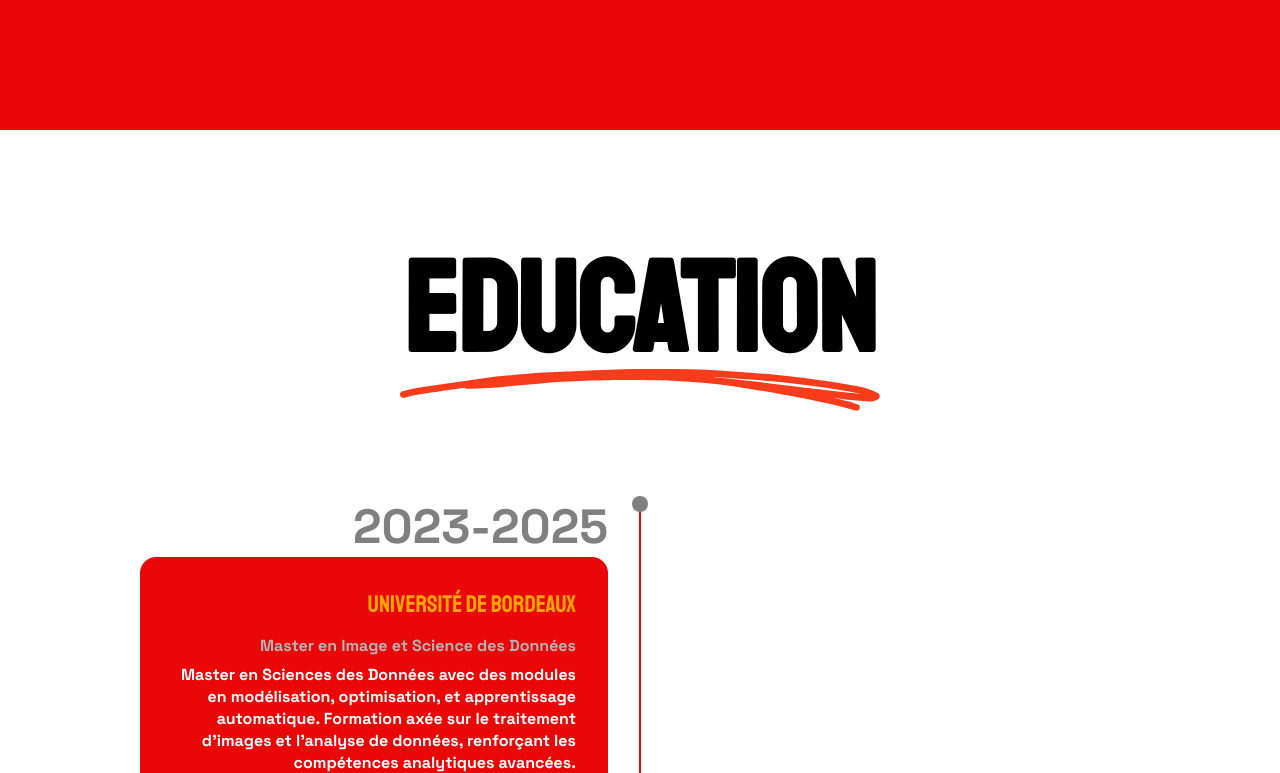
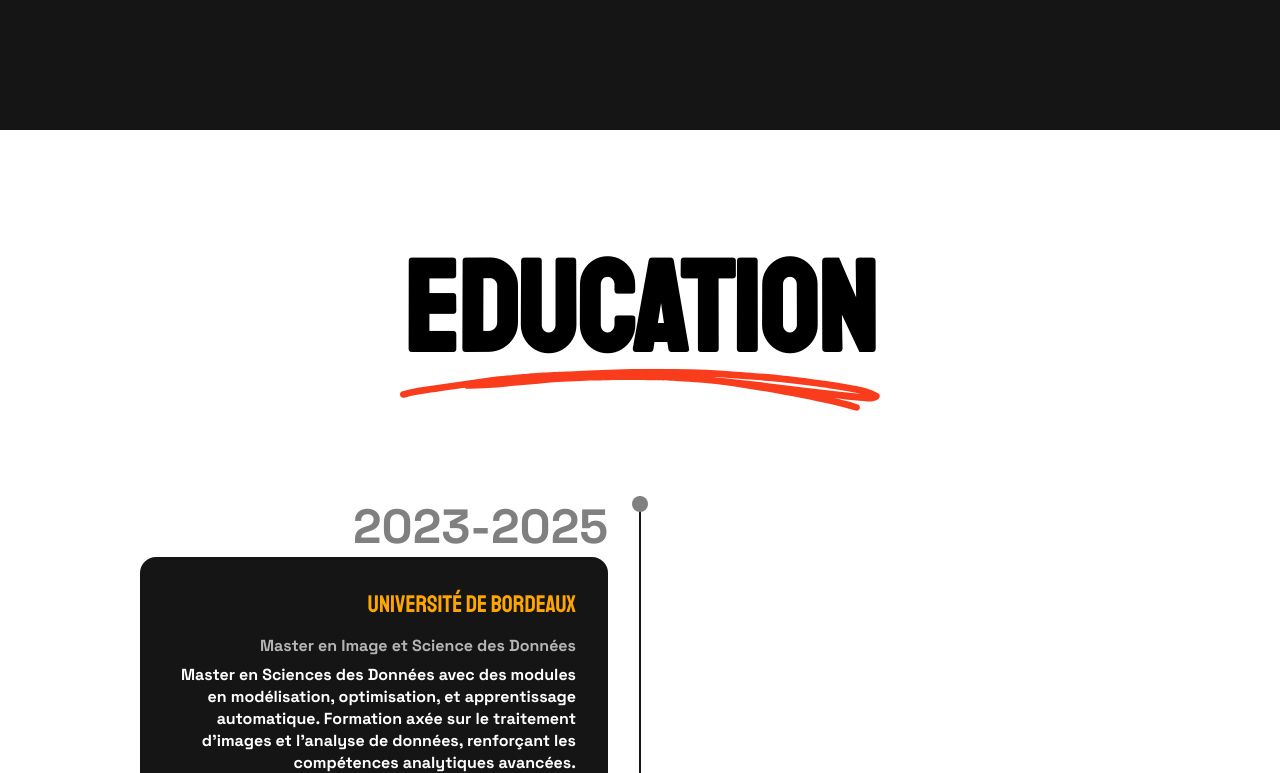
Before and after one commit to HaniiAtef/Portfolio-Website, a plain HTML site: page index.html in a window 1280 px wide. Shown: the part 670-1443 px from the top of the page. Drawn offline with nearby package versions, Linux system fonts and the light colour scheme.

Commit message:
Final Update style.css

```diff
--- a/style.css
+++ b/style.css
@@ -1,5 +1,5 @@
 :root {
-    --bg_color_main: #e90707;
+    --bg_color_main: #151515;
     --text_color_main: #ffffff;
     --bg_education_color: #fff;
     --text_education_color: ##151515;
```
